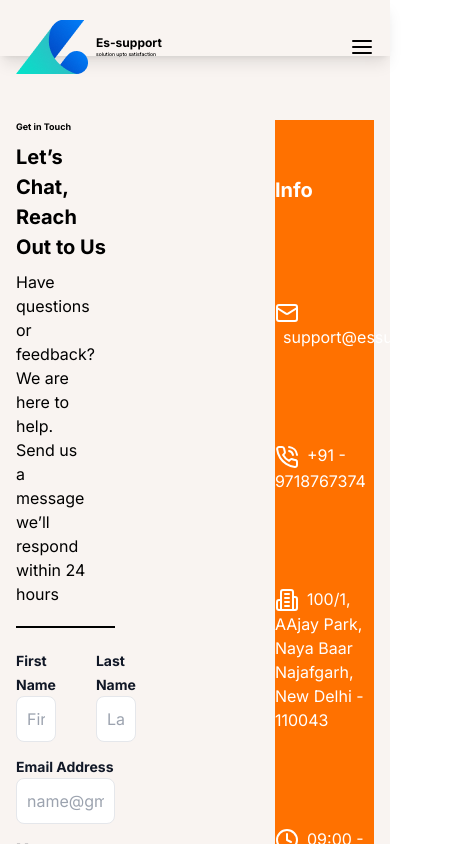
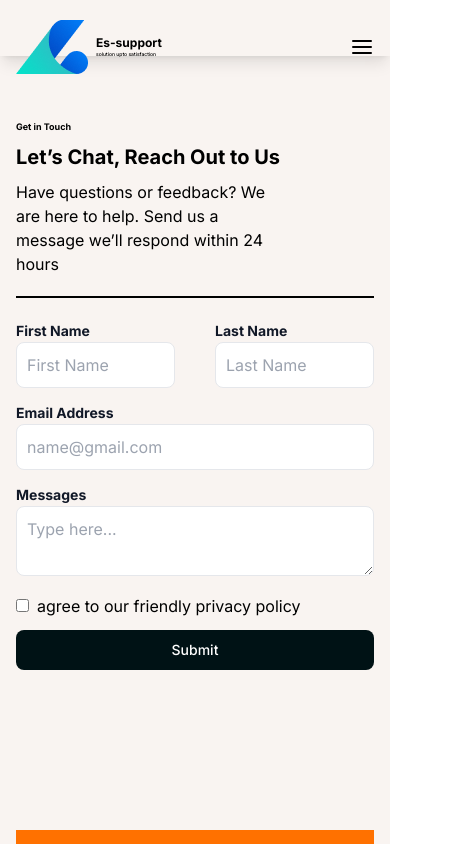
Before and after one commit to Amrit-Thapa/es-support-fe, a Next.js app: page /contact-us in a window 390 px wide. Shown: the top 844 px of the page, 451 px wide, since content can reach past the window. Built offline with nearby package versions, Linux system fonts and the light colour scheme.

Commit message:
fixing mobile view for contact us

```diff
--- a/src/app/contact-us/Hero.tsx
+++ b/src/app/contact-us/Hero.tsx
@@ -9,7 +9,7 @@ import insta from "@/../public/assets/icons/insta.png";
 const Hero = () => {
   return (
     <section className="container mx-auto md:px-20 px-4 py-16 md:pt-36">
-      <div className="grid grid-cols-2 gap-40">
+      <div className="grid md:grid-cols-2 grid-cols-1 gap-40">
         <div>
           <div className="mx-auto text-[9px] font-bold md:text-base">
             Get in Touch
@@ -86,7 +86,7 @@ const Hero = () => {
             </button>
           </form>
         </div>
-        <div className="bg-[#FF7100] md:p-10 text-white flex flex-col justify-around">
+        <div className="bg-[#FF7100] md:p-10 p-5 text-white flex gap-5 flex-col justify-around">
           <div className="text-[20px] mt-2 md:text-[44px] font-bold ">Info</div>
           <div className="">
             <Mail className="inline " />
```
